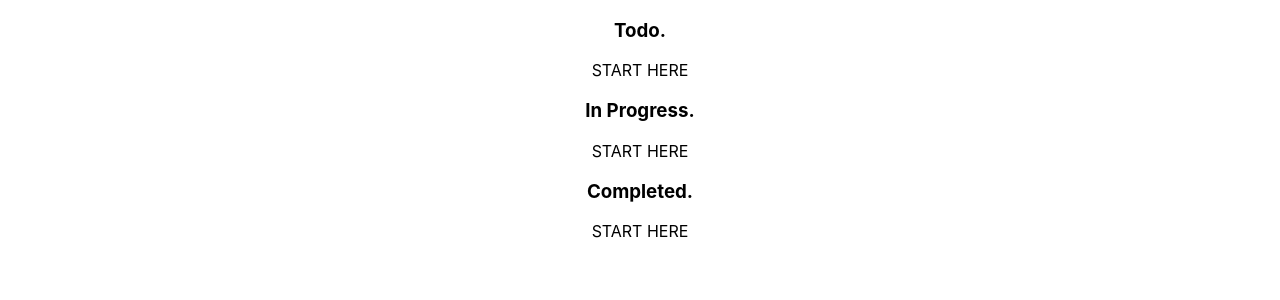
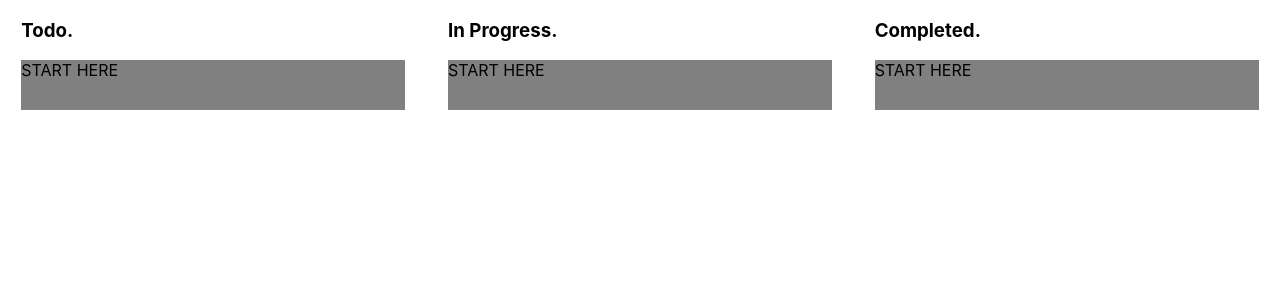
Before and after one commit to tracy-tucker/todo-draggables, a React (Create React App) app: page / in a window 1280 px wide. Shown: the top 300 px of the page. Built offline with nearby package versions, Linux system fonts and the light colour scheme.

Commit message:
styling to distingquish lists

```diff
--- a/src/App.css
+++ b/src/App.css
@@ -1,38 +1,15 @@
 .App {
-  text-align: center;
+  display: flex;
+  width: 100%;
+  justify-content: space-around;
 }
 
-.App-logo {
-  height: 40vmin;
-  pointer-events: none;
+.App .column {
+  width: 30%;
 }
 
-@media (prefers-reduced-motion: no-preference) {
-  .App-logo {
-    animation: App-logo-spin infinite 20s linear;
-  }
+.droppable-col {
+  width: 100%;
+  height: 50px;
+  background-color: gray;
 }
-
-.App-header {
-  background-color: #282c34;
-  min-height: 100vh;
-  display: flex;
-  flex-direction: column;
-  align-items: center;
-  justify-content: center;
-  font-size: calc(10px + 2vmin);
-  color: white;
-}
-
-.App-link {
-  color: #61dafb;
-}
-
-@keyframes App-logo-spin {
-  from {
-    transform: rotate(0deg);
-  }
-  to {
-    transform: rotate(360deg);
-  }
-}
--- a/src/App.js
+++ b/src/App.js
@@ -2,6 +2,7 @@ import React, { useState } from 'react';
 import _ from 'lodash';
 import { DragDropContext, Droppable } from 'react-beautiful-dnd';
 import './App.css';
+import {v4} from 'uuid';
 
 function App() {
   const _ = require('lodash');
@@ -27,10 +28,14 @@ function App() {
           return (
             <div className={"column"}>
               <h3>{data.title}.</h3>
-              <Droppable>
+              <Droppable droppableId={key}>
               {(provided) => {
                 return (
-                  <div>
+                  <div
+                  ref={provided.innerRef}
+                  {...provided.droppableProps}
+                  className={"droppable-col"}
+                  >
                     START HERE
                   </div>
                 )
```
